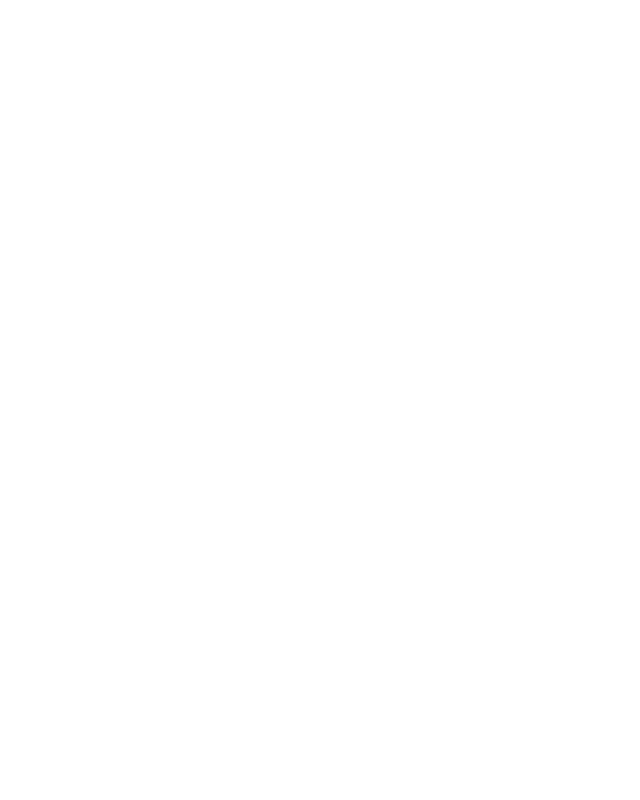
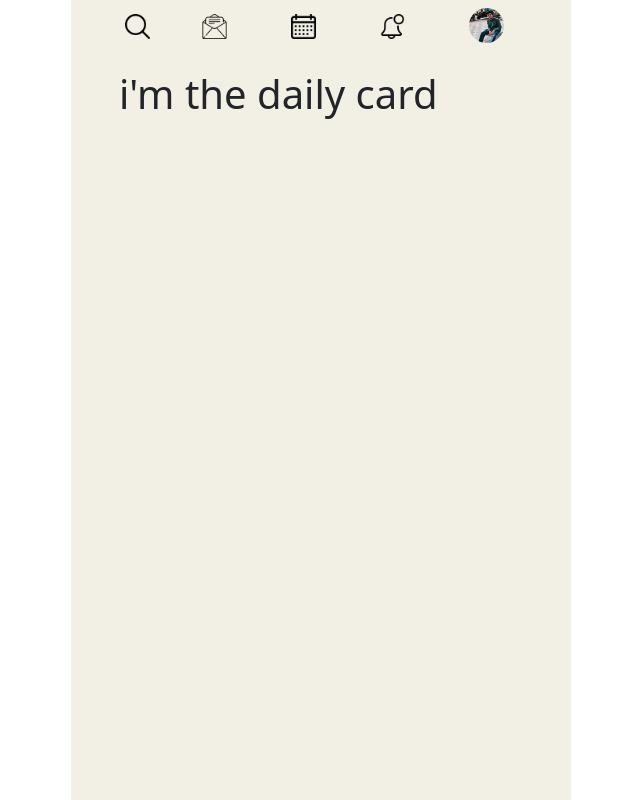
Before and after one commit to muhammedAnjoom/clubhouse-clone, a React (Create React App) app: page /home in a window 1280 px wide. Shown: the whole page, without its empty margins (319-959 px from the left). Built offline with nearby package versions, Linux system fonts and the light colour scheme.

Commit message:
add data in home page

```diff
--- a/src/App.css
+++ b/src/App.css
@@ -38,3 +38,11 @@
 a:hover {
     text-decoration: none !important;
 }
+.app_layout {
+    background-color: #f2f0e4;
+    height: 100vh;
+    position: relative;
+    width: 100%;
+    max-width: 500px;
+    margin: auto;
+}
--- a/src/App.js
+++ b/src/App.js
@@ -1,21 +1,46 @@
-import './App.css';
-import PlanLayout from './pages/Layout/PlanLayout';
-import Welcome from './pages/Welcome';
-import {BrowserRouter, Route} from 'react-router-dom'
-import PhoneConfirmation from './pages/PhoneConfirmation';
-import CodeConfirm from './pages/CodeConfirm';
-import AllowNotfication from './pages/AllowNotfication';
-
+import "./App.css";
+import PlanLayout from "./pages/Layout/PlanLayout";
+import Welcome from "./pages/Welcome";
+import { BrowserRouter, Route, Switch } from "react-router-dom";
+import PhoneConfirmation from "./pages/PhoneConfirmation";
+import CodeConfirm from "./pages/CodeConfirm";
+import AllowNotfication from "./pages/AllowNotfication";
+import AppLayout from "./pages/Layout/AppLayout";
+import Home from "./pages/Home";
 //plan layout
 function App() {
   return (
     <BrowserRouter>
-    <PlanLayout>
-      <Route exact path="/" component={Welcome}/>
-      <Route exact path="/invite" component={PhoneConfirmation}/>
-      <Route exact path="/code_confirm" component={CodeConfirm}/>
-      <Route exact path="/allow_notification" component={AllowNotfication} />
-    </PlanLayout>
+      <Route
+        exact
+        path={[
+          "/",
+          "/invite",
+          "/get_username",
+          "/code_confirm",
+          "/allow_notification",
+        ]}
+      >
+        <PlanLayout>
+          <Switch>
+            <Route exact path="/" component={Welcome} />
+            <Route exact path="/invite" component={PhoneConfirmation} />
+            <Route exact path="/code_confirm" component={CodeConfirm} />
+            <Route
+              exact
+              path="/allow_notification"
+              component={AllowNotfication}
+            />
+          </Switch>
+        </PlanLayout>
+      </Route>
+      <Route exact path={["/home"]}>
+        <AppLayout>
+          <Switch>
+            <Route exact path='/home' component={() => <Home/>}/>
+          </Switch>
+        </AppLayout>
+      </Route>
     </BrowserRouter>
   );
 }
--- /dev/null
+++ b/src/Components/DaliyInfoCard.js
@@ -0,0 +1,14 @@
+import React from 'react'
+import style from "../style/dailyInfoCard.module.css"
+import data from '../data/dailyCard.json'
+
+function DaliyInfoCard() {
+    console.log(data);
+    return (
+        <div>
+            <h1>i'm the daily card</h1>
+        </div>
+    )
+}
+
+export default DaliyInfoCard
--- /dev/null
+++ b/src/Components/Header.js
@@ -0,0 +1,36 @@
+import React from 'react'
+import { Link } from 'react-router-dom'
+import style from '../style/header.module.css'
+
+function Header() {
+    return (
+        <div className={style.Header}>
+            <Link exact to="/explore">
+                <img src="/images/search.png"/>
+            </Link>
+            <div className={style.nav_items}>
+                <Link exact to="/friends_invite">
+                    <img src="/images/invite.png"/>
+                </Link>
+            </div>
+            <div className={style.nav_items}>
+                <Link exact to="/upcoming">
+                    <img src="/images/calendar.png"/>
+                </Link>
+            </div>
+
+            <div className={style.nav_items}>
+                <Link exact to="/activity">
+                    <img src="/images/noti.png"/>
+                </Link>
+            </div>
+            <div className={style.nav_items}>
+                <Link exact to="/profile">
+                    <img style={{width:'35px', height:'35px', borderRadius:'50%', cursor:'pointer'}} src="/images/myimage.png"/>
+                </Link>
+            </div>
+        </div>
+    )
+}
+
+export default Header
--- /dev/null
+++ b/src/data/dailyCard.json
@@ -0,0 +1,16 @@
+[
+    {
+        "time":"7:00 pm",
+        "title":"MIND BODY GAME",
+        "description":"Talk Less Do More Celebraty"
+    },
+    {
+        "time":"9:00 pm",
+        "title":"Clubhouse Townhall"
+    },
+    {
+        "time":"10:00 pm",
+        "title":"ISM_EARTH",
+        "description":"What is the connection between"
+    }
+]
--- /dev/null
+++ b/src/pages/Home.js
@@ -0,0 +1,17 @@
+import React from "react";
+import DaliyInfoCard from "../Components/DaliyInfoCard";
+import Header from "../Components/Header";
+import style from "../style/home.module.css";
+
+function Home() {
+  return (
+    <>
+      <Header />
+      <div className={style.home_container}>
+        <DaliyInfoCard />
+      </div>
+    </>
+  );
+}
+
+export default Home;
--- /dev/null
+++ b/src/pages/Layout/AppLayout.js
@@ -0,0 +1,11 @@
+import React from 'react'
+
+function AppLayout({children}) {
+    return (
+        <div className="app_layout">
+            {children}
+        </div>
+    )
+}
+
+export default AppLayout
--- /dev/null
+++ b/src/style/header.module.css
@@ -0,0 +1,17 @@
+.Header {
+    display: flex;
+    align-items: center;
+    justify-content: space-evenly;
+    padding: 0.5em 1em;
+    position: absolute;
+    top: 0;
+    left: 0;
+    right: 0;
+    background-color: #f2f0e4;
+}
+.Header img {
+    width: 25px;
+}
+.nav_items img {
+    margin: 0 0.8em;
+}
--- /dev/null
+++ b/src/style/home.module.css
@@ -0,0 +1,9 @@
+.home_container {
+    padding-top: 70px;
+    padding-left: 3em;
+    overflow: auto;
+    padding-right: 1em;
+    padding-bottom: 3.5em;
+    height: 100%;
+
+}
```
Also changed, not shown: src/pages/AllowNotfication.js (+14 -8 lines), public/images/myimage.png (added), src/style/dailyInfoCard.module.css (added).
